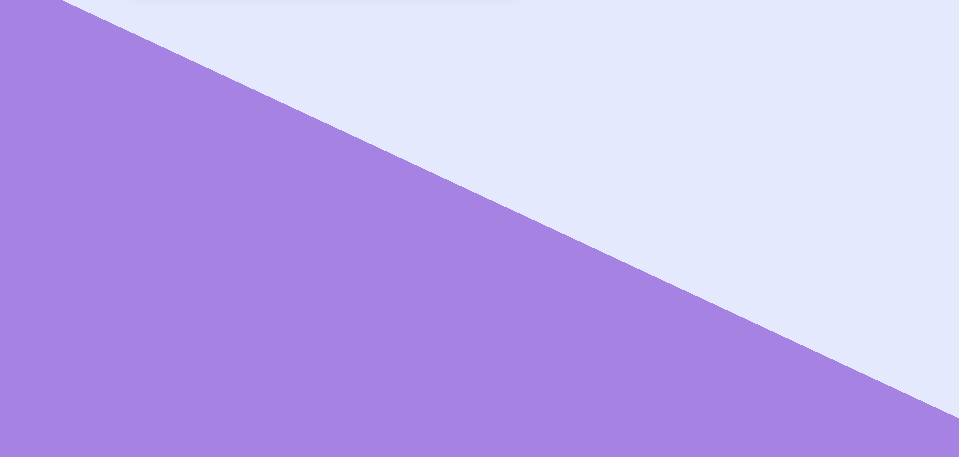
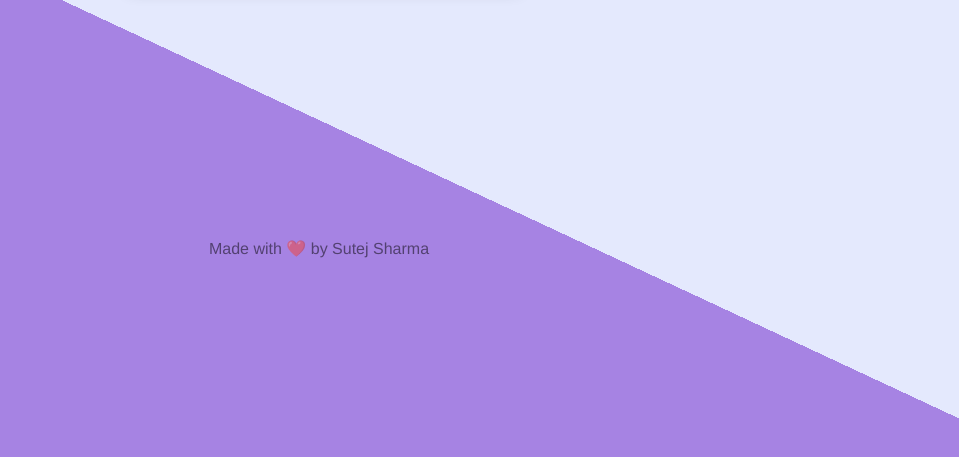
Before and after one commit to jeal0uspengu1n/to-do-list-db, a Node server app: page / in a window 1280 px wide. Shown: the part 380-837 px from the top of the page, without its empty margins (321-1280 px from the left). Run offline with Node 20, Linux system fonts and the light colour scheme; data comes from the database, SQL or seed files in the repository; data that the repository does not hold is empty; some libraries are stand-ins or nearby versions.

Commit message:
Update footer.ejs

```diff
--- a/views/footer.ejs
+++ b/views/footer.ejs
@@ -1,4 +1,10 @@
 <footer>
-
+  <div class="centered" >
+    Made with ❤️ by Sutej Sharma
+    <br>
+    <a href="https://twitter.com/jeal0uspengu1n" class="fa fa-twitter"></a>
+    <a href="https://github.com/jeal0uspengu1n" class="fa fa-github"></a>
+    <a href="https://www.linkedin.com/in/sutej-s-90177a134//" class="fa fa-linkedin"></a>
+  </div>
 </footer>
 </html>
```
